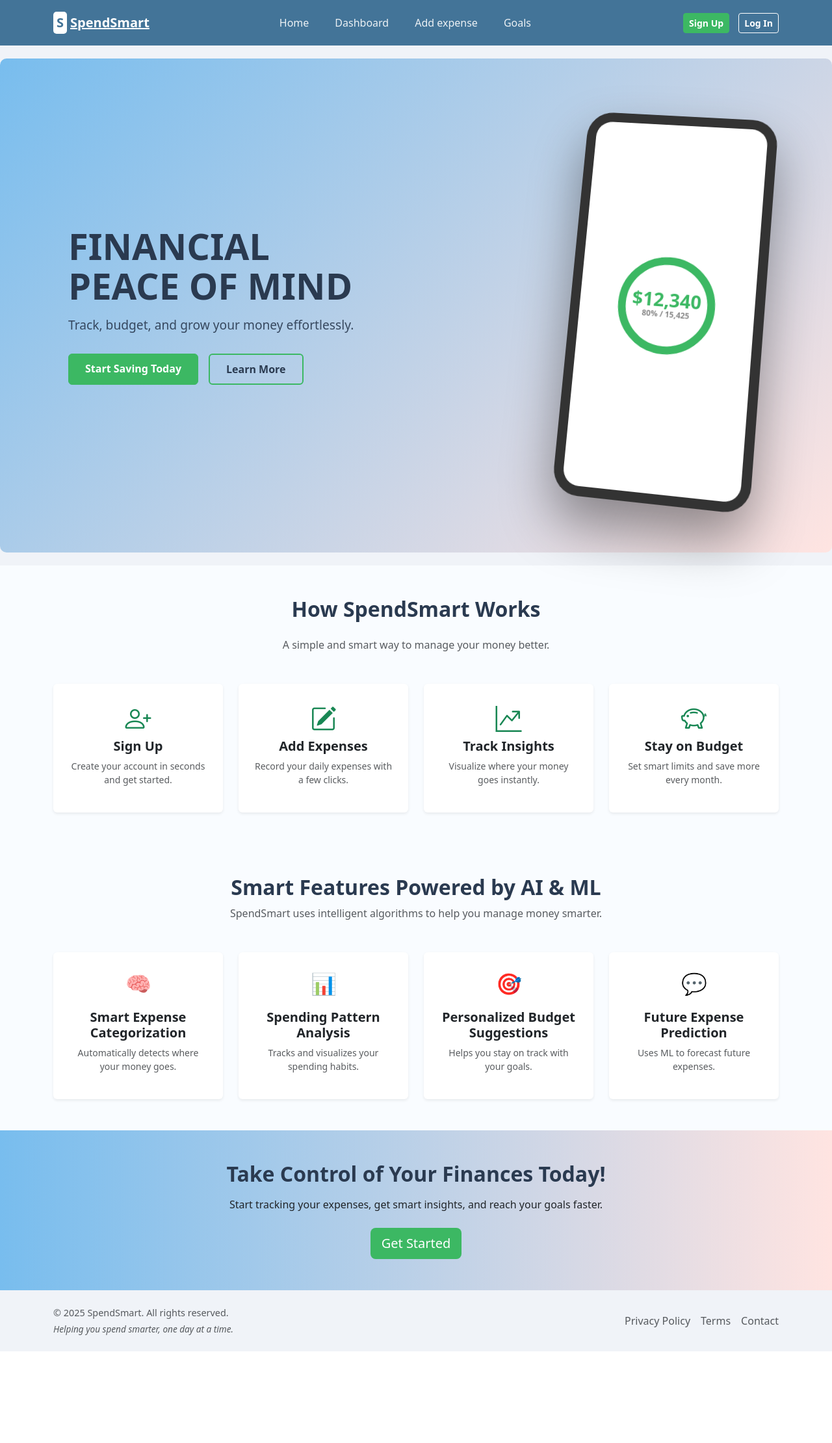
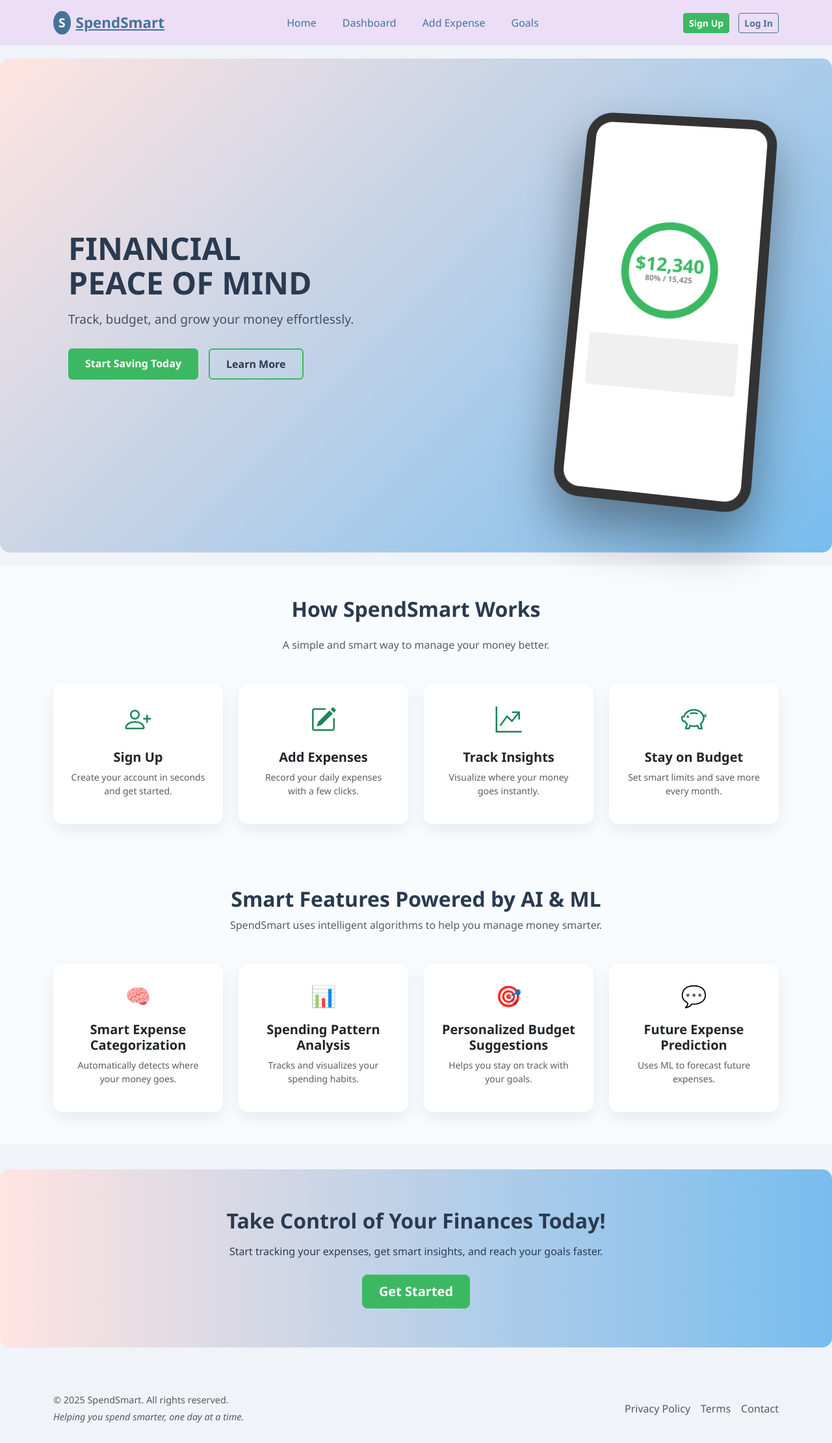
Before and after one commit to ArchitaPandey04/SPENDSMART, a Flask app: page / in a window 1280 px wide. Shown: the whole page at 65% size. Before the commit the page ends 2079 px from the top, so only its background shows below. Run offline with Flask 3, Linux system fonts and the light colour scheme.

Commit message:
updated the home.html page

```diff
--- a/templates/home.html
+++ b/templates/home.html
@@ -3,68 +3,73 @@
 <head>
 <meta charset="UTF-8">
 <meta name="viewport" content="width=device-width, initial-scale=1.0">
-    <title>SpendSmart - Home</title>
+<title>SpendSmart - Home (Aesthetic Upgrade)</title>
 
 <!-- Bootstrap CSS -->
 <link href="https://cdn.jsdelivr.net/npm/bootstrap@5.3.2/dist/css/bootstrap.min.css" rel="stylesheet">
 <link rel="stylesheet" href="https://cdn.jsdelivr.net/npm/bootstrap-icons@1.11.1/font/bootstrap-icons.css">
+<link rel="stylesheet" href="https://cdnjs.cloudflare.com/ajax/libs/animate.css/4.1.1/animate.min.css"/>
 
 <style>
 /* === Design Variables === */
 :root {
-            --color-navbar: #437498;
-            --color-hero-start: #78bdee;
-            --color-hero-end: #ffe4e1;
-            --color-success-green: #3cb863; /* Buttons */
+    --color-navbar: #ffe4e1;
+    --color-navbar-text: #437498;
+    --color-hero-start: #ffe4e1;
+    --color-hero-end: #78bdee;
+    --color-success-green: #3cb863;
     --color-white: #ffffff;
     --color-dark-text: #2a3a50;
     --color-body-bg: #f0f3f8;
 }
 
-        /* === General Body Styles === */
+/* General Styles */
 body {
     background-color: var(--color-body-bg);
+    font-family: 'Segoe UI', sans-serif;
+    scroll-behavior: smooth;
 }
 
-        /* === Navbar Styles === */
+/* Navbar */
 .navbar-custom {
-            background-color: var(--color-navbar);
+    background-color: #ebdef6;
     padding: 15px 0;
 }
 
 .logo-wrapper {
-            font-size: 1.25rem;
+    font-size: 1.4rem;
     font-weight: bold;
-            color: var(--color-white);
+    color: var(--color-navbar-text);
     display: flex;
     align-items: center;
-            gap: 5px;
+    gap: 8px;
 }
 
 .logo-icon {
-            background-color: var(--color-white);
-            color: var(--color-navbar);
-            padding: 2px 5px;
-            border-radius: 5px;
+    background-color: var(--color-navbar-text);
+    color: var(--color-white);
+    padding: 4px 8px;
+    border-radius: 50%;
     font-weight: 900;
+    font-size: 1.2rem;
 }
 
 .navbar-custom .nav-link {
-            color: var(--color-white);
-            opacity: 0.9;
+    color: var(--color-navbar-text);
     margin-right: 1.5rem;
     font-weight: 500;
+    transition: all 0.3s;
 }
 
 .navbar-custom .nav-link:hover {
-            opacity: 1;
+    color: var(--color-success-green);
 }
 
 .navbar-actions a {
     margin-left: 10px;
+    transition: all 0.3s;
 }
 
-        /* Navbar Buttons */
 .btn-sign-up {
     background-color: var(--color-success-green);
     border-color: var(--color-success-green);
@@ -72,31 +77,35 @@
     font-weight: 600;
 }
 
+.btn-sign-up:hover {
+    background-color: #35a458;
+    transform: scale(1.05);
+}
+
 .btn-log-in {
     background-color: transparent;
-            border: 1px solid var(--color-white);
-            color: var(--color-white);
+    border: 1px solid var(--color-navbar-text);
+    color: var(--color-navbar-text);
     font-weight: 600;
 }
 
-        /* === Hero Section === */
+.btn-log-in:hover {
+    background-color: var(--color-navbar-text);
+    color: var(--color-white);
+    transform: scale(1.05);
+}
+
+/* Hero Section */
 .hero {
     background: linear-gradient(135deg, var(--color-hero-start), var(--color-hero-end));
     color: var(--color-dark-text);
     min-height: 500px;
     padding: 80px 0;
-            border-radius: 10px;
+    border-radius: 15px;
     margin: 20px 0;
+    position: relative;
 }
 
-        .hero {
-    background: linear-gradient(135deg, var(--color-hero-start), var(--color-hero-end));
-    color: var(--color-dark-text);
-    min-height: 500px;
-    padding: 80px 0;
-    border-radius: 10px;
-    margin: 20px 0;
-}
 .hero-container-wrapper {
     max-width: 1100px;
     margin: 0 auto;
@@ -104,7 +113,7 @@
 }
 
 .hero-text h1 {
-            font-size: 3.5rem;
+    font-size: 3rem;
     font-weight: 900;
     line-height: 1.1;
     margin-bottom: 15px;
@@ -113,21 +122,21 @@
 .hero-text p {
     font-size: 1.2rem;
     margin-bottom: 30px;
-            opacity: 0.9;
+    opacity: 0.85;
 }
 
-        /* Hero Buttons */
 .btn-success-custom {
     background-color: var(--color-success-green);
     border-color: var(--color-success-green);
     color: var(--color-white);
     padding: 10px 25px;
     font-weight: 600;
+    transition: all 0.3s;
 }
 
 .btn-success-custom:hover {
     background-color: #35a458;
-            border-color: #35a458;
+    transform: scale(1.05);
 }
 
 .btn-outline-custom {
@@ -136,11 +145,13 @@
     color: var(--color-dark-text);
     padding: 10px 25px;
     font-weight: 600;
+    transition: all 0.3s;
 }
 
 .btn-outline-custom:hover {
     background-color: var(--color-success-green);
     color: var(--color-white);
+    transform: scale(1.05);
 }
 
 /* Phone Mockup */
@@ -202,19 +213,92 @@
     margin-top: 30px;
 }
 
+/* How It Works */
+.how-it-works {
+    background-color: #f9fcff;
+}
+
+.how-it-works .card {
+    border: none;
+    border-radius: 15px;
+    box-shadow: 0 8px 25px rgba(0,0,0,0.08);
+    padding: 25px;
+    transition: transform 0.3s, box-shadow 0.3s;
+}
+
+.how-it-works .card:hover {
+    transform: translateY(-5px);
+    box-shadow: 0 12px 35px rgba(0,0,0,0.15);
+}
+
+/* About SpendSmart */
+.about-spendsmart {
+    background-color: #f9fcff;
+}
+
+.about-spendsmart .card {
+    border: none;
+    border-radius: 15px;
+    box-shadow: 0 8px 25px rgba(0,0,0,0.08);
+    padding: 25px;
+    transition: transform 0.3s, box-shadow 0.3s;
+}
+
+.about-spendsmart .card:hover {
+    transform: translateY(-5px);
+    box-shadow: 0 12px 35px rgba(0,0,0,0.15);
+}
+
+/* CTA Section */
+.cta-section {
+    background: linear-gradient(90deg, var(--color-hero-start), var(--color-hero-end));
+    border-radius: 15px;
+    padding: 60px 20px;
+    margin: 40px 0;
+    text-align: center;
+    color: var(--color-dark-text);
+}
+
+.cta-section a {
+    transition: all 0.3s;
+}
+
+.cta-section a:hover {
+    transform: scale(1.05);
+}
+
+/* Footer */
+footer {
+    background-color: #f0f3f8;
+    padding: 30px 0;
+}
+
+footer p {
+    font-size: 0.9rem;
+}
+
+footer a:hover {
+    text-decoration: underline;
+}
+
 /* Responsive */
 @media (max-width: 992px) {
     .hero {
+        border-radius: 0;
         margin: 0;
-                border-radius: 0;
     }
     .phone-col {
         justify-content: center !important;
+        margin-top: 30px;
     }
     .phone-mockup {
         transform: none;
     }
+    .hero-text h1 {
+        font-size: 2.4rem;
     }
+}
+
 </style>
 </head>
 <body>
@@ -227,16 +311,15 @@
         </a>
         <button class="navbar-toggler" type="button" data-bs-toggle="collapse" data-bs-target="#navbarNav"
             aria-controls="navbarNav" aria-expanded="false" aria-label="Toggle navigation">
-                <span class="navbar-toggler-icon" style="filter: invert(1);"></span>
+            <span class="navbar-toggler-icon" style="filter: invert(0.3);"></span>
         </button>
 
         <div class="collapse navbar-collapse" id="navbarNav">
             <ul class="navbar-nav mx-auto">
                 <li class="nav-item"><a class="nav-link" href="#">Home</a></li>
                 <li class="nav-item"><a class="nav-link" href="#">Dashboard</a></li>
-                    <li class="nav-item"><a class="nav-link" href="#">Add expense</a></li>
+                <li class="nav-item"><a class="nav-link" href="#">Add Expense</a></li>
                 <li class="nav-item"><a class="nav-link" href="#">Goals</a></li>
-
             </ul>
             <div class="navbar-actions">
                 <a href="#" class="btn btn-sm btn-sign-up">Sign Up</a>
@@ -247,11 +330,11 @@
 </nav>
 
 <!-- Hero Section -->
-    <header class="hero">
+<header class="hero animate__animated animate__fadeIn">
     <div class="container hero-container-wrapper">
         <div class="row align-items-center">
             <!-- Hero Text -->
-                <div class="col-lg-6 hero-text">
+            <div class="col-lg-6 hero-text text-center text-lg-start animate__animated animate__fadeInLeft">
                 <h1>FINANCIAL<br>PEACE OF MIND</h1>
                 <p>Track, budget, and grow your money effortlessly.</p>
                 <div class="d-flex justify-content-lg-start justify-content-center gap-3">
@@ -261,14 +344,14 @@
             </div>
 
             <!-- Phone Mockup -->
-                <div class="col-lg-6 d-none d-lg-flex phone-col">
+            <div class="col-lg-6 d-none d-lg-flex phone-col animate__animated animate__fadeInRight">
                 <div class="phone-mockup">
                     <div class="phone-screen">
                         <div class="circle-chart-mock">
                             <span class="chart-amount">$12,340</span>
                             <span class="chart-status">80% / 15,425</span>
                         </div>
-                            <div class="chart-line-mwock"></div>
+                        <div class="chart-line-mock"></div>
                     </div>
                 </div>
             </div>
@@ -276,44 +359,36 @@
         </div>
     </div>
 </header>
+
 <!-- How It Works Section -->
-    <section class="how-it-works py-5" style="background-color: #f9fcff;">
+<section class="how-it-works py-5">
     <div class="container text-center">
-            <!-- Section Heading -->
         <h2 class="fw-bold mb-4" style="color:#2a3a50;">How SpendSmart Works</h2>
         <p class="text-muted mb-5">A simple and smart way to manage your money better.</p>
-
         <div class="row g-4">
-                <!-- Step 1 -->
             <div class="col-md-3 col-6">
-                    <div class="p-4 border-0 bg-white rounded shadow-sm h-100 animate__animated animate__fadeInUp">
+                <div class="card animate__animated animate__fadeInUp">
                     <i class="bi bi-person-plus fs-1 text-success mb-3"></i>
                     <h5 class="fw-semibold">Sign Up</h5>
                     <p class="small text-muted">Create your account in seconds and get started.</p>
                 </div>
             </div>
-
-                <!-- Step 2 -->
             <div class="col-md-3 col-6">
-                    <div class="p-4 border-0 bg-white rounded shadow-sm h-100 animate__animated animate__fadeInUp animate__delay-1s">
+                <div class="card animate__animated animate__fadeInUp animate__delay-1s">
                     <i class="bi bi-pencil-square fs-1 text-success mb-3"></i>
                     <h5 class="fw-semibold">Add Expenses</h5>
                     <p class="small text-muted">Record your daily expenses with a few clicks.</p>
                 </div>
             </div>
-
-                <!-- Step 3 -->
             <div class="col-md-3 col-6">
-                    <div class="p-4 border-0 bg-white rounded shadow-sm h-100 animate__animated animate__fadeInUp animate__delay-2s">
+                <div class="card animate__animated animate__fadeInUp animate__delay-2s">
                     <i class="bi bi-graph-up-arrow fs-1 text-success mb-3"></i>
                     <h5 class="fw-semibold">Track Insights</h5>
                     <p class="small text-muted">Visualize where your money goes instantly.</p>
                 </div>
             </div>
-
-                <!-- Step 4 -->
             <div class="col-md-3 col-6">
-                    <div class="p-4 border-0 bg-white rounded shadow-sm h-100 animate__animated animate__fadeInUp animate__delay-3s">
+                <div class="card animate__animated animate__fadeInUp animate__delay-3s">
                     <i class="bi bi-piggy-bank fs-1 text-success mb-3"></i>
                     <h5 class="fw-semibold">Stay on Budget</h5>
                     <p class="small text-muted">Set smart limits and save more every month.</p>
@@ -323,46 +398,37 @@
     </div>
 </section>
 
-    <!-- About SpendSmart Section -->
-<section class="about-spendsmart py-5" style="background-color: #f9fcff;">
+<!-- About SpendSmart / Features -->
+<section class="about-spendsmart py-5">
     <div class="container">
-        <!-- Section Heading -->
         <div class="text-center mb-5">
             <h2 class="fw-bold" style="color: var(--color-dark-text);">Smart Features Powered by AI & ML</h2>
             <p class="text-muted">SpendSmart uses intelligent algorithms to help you manage money smarter.</p>
         </div>
-
-        <div class="row g-4">
-            <!-- Feature 1 -->
+        <div class="row g-4 text-center">
             <div class="col-md-6 col-lg-3">
-                <div class="p-4 bg-white rounded shadow-sm h-100 text-center animate__animated animate__fadeInUp">
+                <div class="card animate__animated animate__fadeInUp">
                     <div class="mb-3" style="font-size: 2rem; color: #78bdee;">🧠</div>
                     <h5 class="fw-semibold">Smart Expense Categorization</h5>
                     <p class="small text-muted">Automatically detects where your money goes.</p>
                 </div>
             </div>
-
-            <!-- Feature 2 -->
             <div class="col-md-6 col-lg-3">
-                <div class="p-4 bg-white rounded shadow-sm h-100 text-center animate__animated animate__fadeInUp animate__delay-1s">
+                <div class="card animate__animated animate__fadeInUp animate__delay-1s">
                     <div class="mb-3" style="font-size: 2rem; color: #3cb863;">📊</div>
                     <h5 class="fw-semibold">Spending Pattern Analysis</h5>
                     <p class="small text-muted">Tracks and visualizes your spending habits.</p>
                 </div>
             </div>
-
-            <!-- Feature 3 -->
             <div class="col-md-6 col-lg-3">
-                <div class="p-4 bg-white rounded shadow-sm h-100 text-center animate__animated animate__fadeInUp animate__delay-2s">
+                <div class="card animate__animated animate__fadeInUp animate__delay-2s">
                     <div class="mb-3" style="font-size: 2rem; color: #ffe4e1;">🎯</div>
                     <h5 class="fw-semibold">Personalized Budget Suggestions</h5>
                     <p class="small text-muted">Helps you stay on track with your goals.</p>
                 </div>
             </div>
-
-            <!-- Feature 4 -->
             <div class="col-md-6 col-lg-3">
-                <div class="p-4 bg-white rounded shadow-sm h-100 text-center animate__animated animate__fadeInUp animate__delay-3s">
+                <div class="card animate__animated animate__fadeInUp animate__delay-3s">
                     <div class="mb-3" style="font-size: 2rem; color: #78bdee;">💬</div>
                     <h5 class="fw-semibold">Future Expense Prediction</h5>
                     <p class="small text-muted">Uses ML to forecast future expenses.</p>
@@ -371,33 +437,23 @@
         </div>
     </div>
 </section>
-<!-- Call-to-Action (CTA) Section -->
-<section class="cta-section py-5 animate__animated animate__fadeInUp"
-         style="background: linear-gradient(90deg, var(--color-hero-start), var(--color-hero-end));">
-    <div class="container text-center">
-        <h2 class="fw-bold mb-3" style="color: var(--color-dark-text);">
-            Take Control of Your Finances Today!
-        </h2>
-        <p class="mb-4 text-dark-50">
-            Start tracking your expenses, get smart insights, and reach your goals faster.
-        </p>
-        <a href="/signup" class="btn btn-lg"
-           style="background-color: var(--color-success-green); color: var(--color-white);">
-            Get Started
-        </a>
+
+<!-- CTA Section -->
+<section class="cta-section animate__animated animate__fadeInUp">
+    <div class="container">
+        <h2 class="fw-bold mb-3">Take Control of Your Finances Today!</h2>
+        <p class="mb-4">Start tracking your expenses, get smart insights, and reach your goals faster.</p>
+        <a href="/signup" class="btn btn-success-custom btn-lg">Get Started</a>
     </div>
 </section>
-<!-- Footer Section -->
-<footer class="py-4" style="background-color: #f0f3f8;">
+
+<!-- Footer -->
+<footer>
     <div class="container d-flex flex-column flex-md-row justify-content-between align-items-center">
         <div class="text-center text-md-start">
-            <p class="mb-1 text-muted" style="font-size: 0.9rem;">© 2025 SpendSmart. All rights reserved.</p>
-            <p class="mb-0 text-muted" style="font-size: 0.85rem; font-style: italic;">
-                Helping you spend smarter, one day at a time.
-            </p>
+            <p class="mb-1 text-muted">© 2025 SpendSmart. All rights reserved.</p>
+            <p class="mb-0 text-muted" style="font-style: italic;">Helping you spend smarter, one day at a time.</p>
         </div>
-
-        <!-- Right side links -->
         <ul class="list-unstyled d-flex mb-0">
             <li class="ms-3"><a class="text-muted text-decoration-none" href="#">Privacy Policy</a></li>
             <li class="ms-3"><a class="text-muted text-decoration-none" href="#">Terms</a></li>
@@ -406,9 +462,6 @@
     </div>
 </footer>
 
-
-
-
 <!-- Bootstrap JS -->
 <script src="https://cdn.jsdelivr.net/npm/bootstrap@5.3.2/dist/js/bootstrap.bundle.min.js"></script>
 </body>
```
Lines whose indentation alone changed are shown as unchanged.
